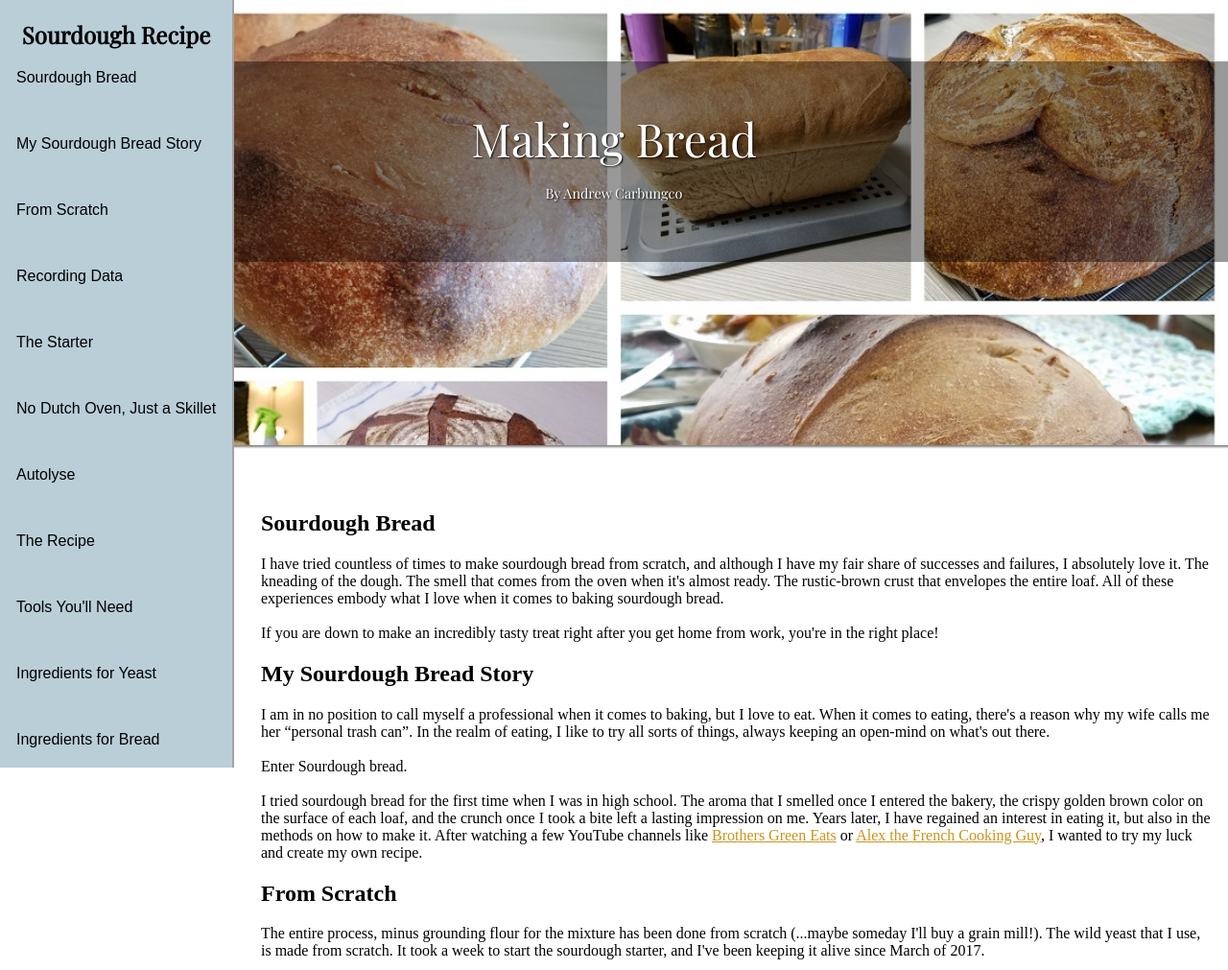
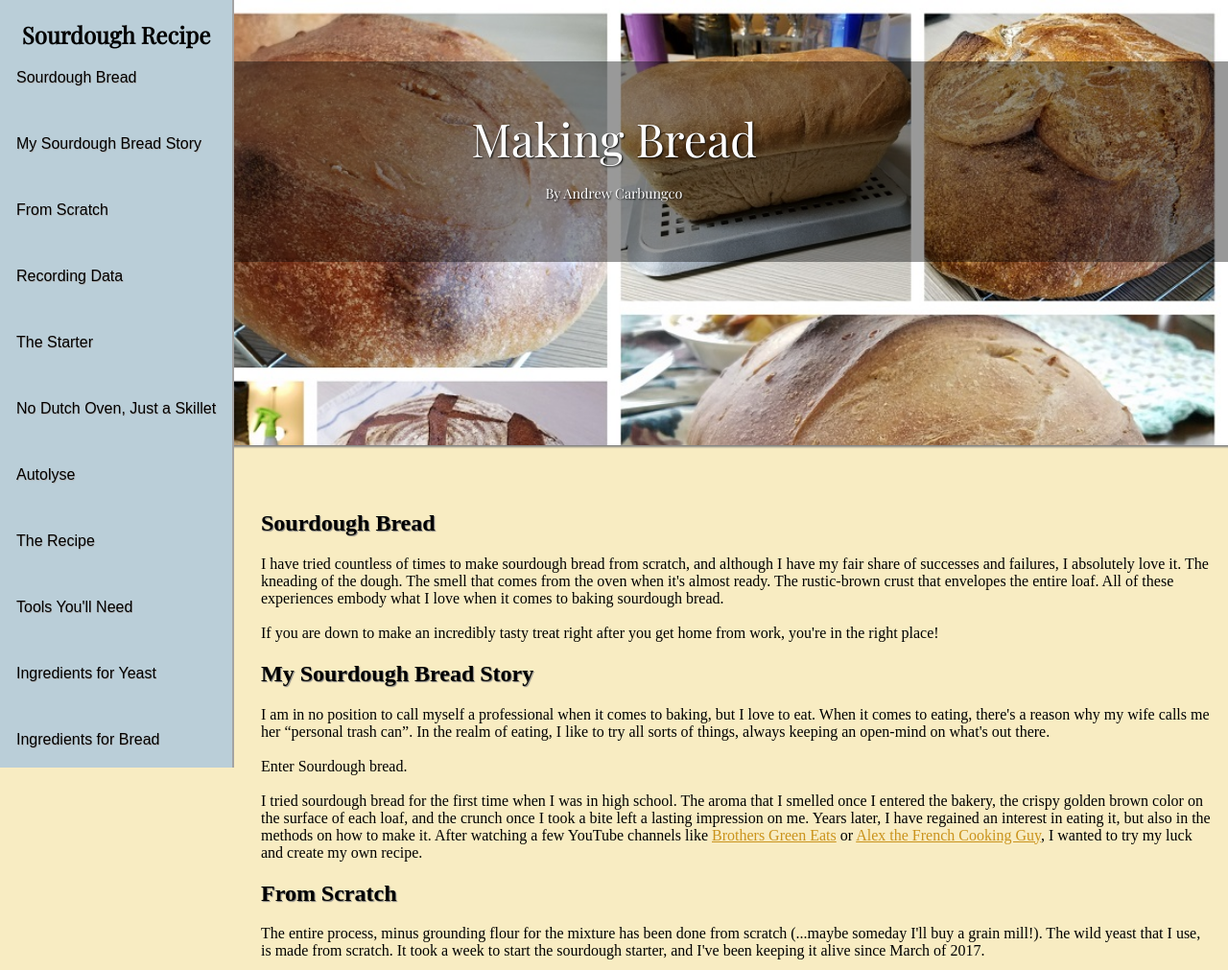
Before and after one commit to drewlearnsabout/Sourdough-Recipe, a plain HTML site: page index.html in a window 1280 px wide. Shown: the top 1011 px of the page at 96% size. Drawn offline with nearby package versions, Linux system fonts and the light colour scheme.

Commit message:
Add files via upload

```diff
--- a/style.css
+++ b/style.css
@@ -1,6 +1,7 @@
 body {
     font-family: 'Noto Serif TC', serif;
     margin: 0 auto;
+    background: rgb(248, 236, 194);
 }
 
 #main-doc {
@@ -58,6 +59,7 @@ body {
     padding: 0 10px 0 10px;
     grid-row-gap: 30px;
     display: grid;
+    text-shadow: 0.5px 0.5px 0.5px rgb(173, 173, 173);
 }
 
 #navbar {
@@ -90,6 +92,10 @@ body {
 
 .main-section {
     grid-area: b;
+}
+
+.main-section header h2 {
+    text-shadow: 1px 1px 1px gray;
 }
 
 .main-section p {
```
